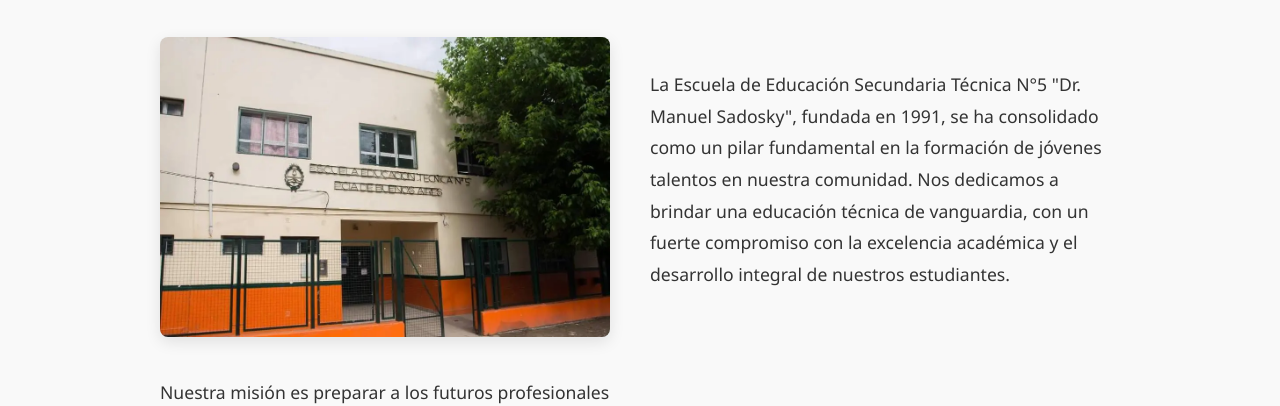
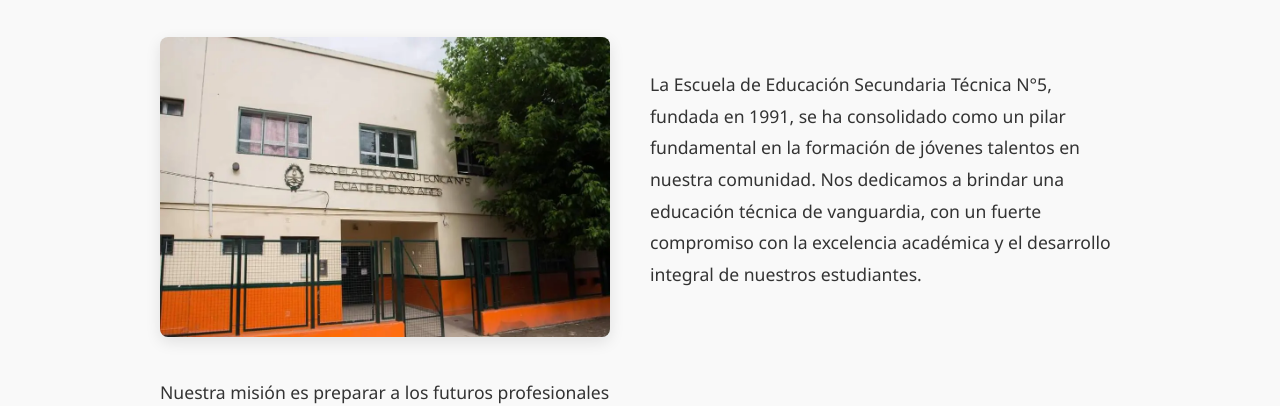
Before and after one commit to profeGusty/tecnica5berazategui, a plain HTML site: page index.html in a window 1280 px wide. Shown: the part 699-1105 px from the top of the page. Drawn offline with nearby package versions, Linux system fonts and the light colour scheme.

Commit message:
corrige index

```diff
--- a/index.html
+++ b/index.html
@@ -3,7 +3,7 @@
 <head>
     <meta charset="UTF-8">
     <meta name="viewport" content="width=device-width, initial-scale=1.0">
-    <title>E.E.S.T N°5 "Dr. Manuel Sadosky" | Escuela Técnica de Berazategui</title>
+    <title>E.E.S.T N°5 | Escuela Técnica de Berazategui</title>
     <meta name="description" content="Escuela de Educación Secundaria Técnica N°5 &quot;Dr. Manuel Sadosky&quot; en Ranelagh, Berazategui. Tecnicaturas en Programación, Informática, Maestro Mayor de Obras y EPS Gas y Web.">
     <meta name="theme-color" content="#013769">
     <meta property="og:type" content="website">
@@ -49,7 +49,7 @@
             <h2>Nuestra Escuela: Formando el Futuro</h2>
             <div class="about-content">
                 <img src="./images/historia.webp" alt="Entrada principal de la Escuela Técnica N°5">
-                <p>La Escuela de Educación Secundaria Técnica N°5 "Dr. Manuel Sadosky", fundada en 1991, se ha consolidado como un pilar fundamental en la formación de jóvenes talentos en nuestra comunidad. Nos dedicamos a brindar una educación técnica de vanguardia, con un fuerte compromiso con la excelencia académica y el desarrollo integral de nuestros estudiantes.</p>
+                <p>La Escuela de Educación Secundaria Técnica N°5, fundada en 1991, se ha consolidado como un pilar fundamental en la formación de jóvenes talentos en nuestra comunidad. Nos dedicamos a brindar una educación técnica de vanguardia, con un fuerte compromiso con la excelencia académica y el desarrollo integral de nuestros estudiantes.</p>
                 <p>Nuestra misión es preparar a los futuros profesionales para los desafíos del mundo moderno, combinando una sólida base teórica con una intensa práctica en talleres y laboratorios equipados con tecnología de punta. Creemos firmemente en el poder de la educación para transformar vidas y construir un futuro próspero.</p>
                 <p>Con especialidades en Informática, Programación y Maestro Mayor de Obras, ofrecemos las "Tecnología y Habilidades para el Futuro" que el mercado laboral demanda, fomentando la innovación, el pensamiento crítico y el trabajo en equipo.</p>
             </div>
```
